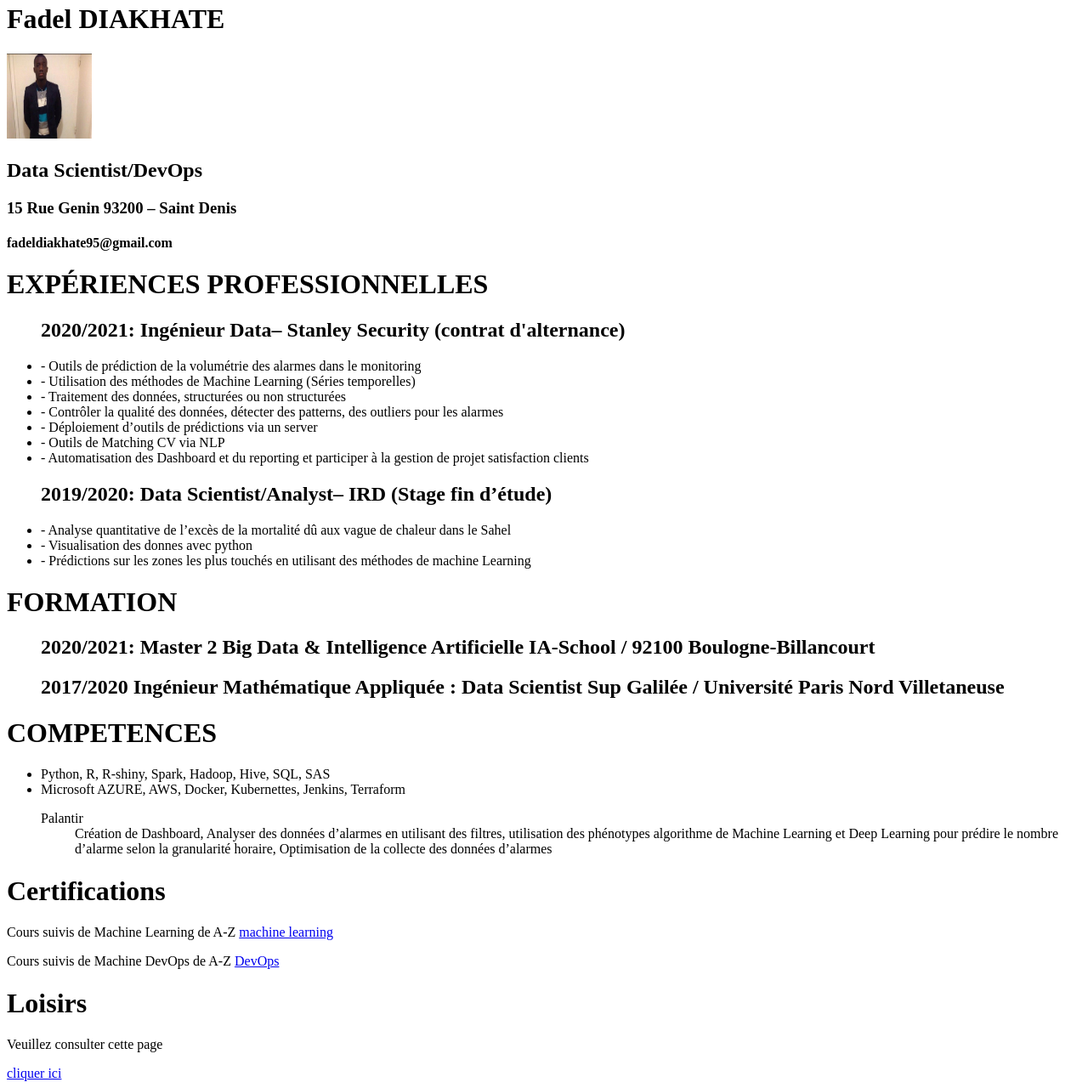
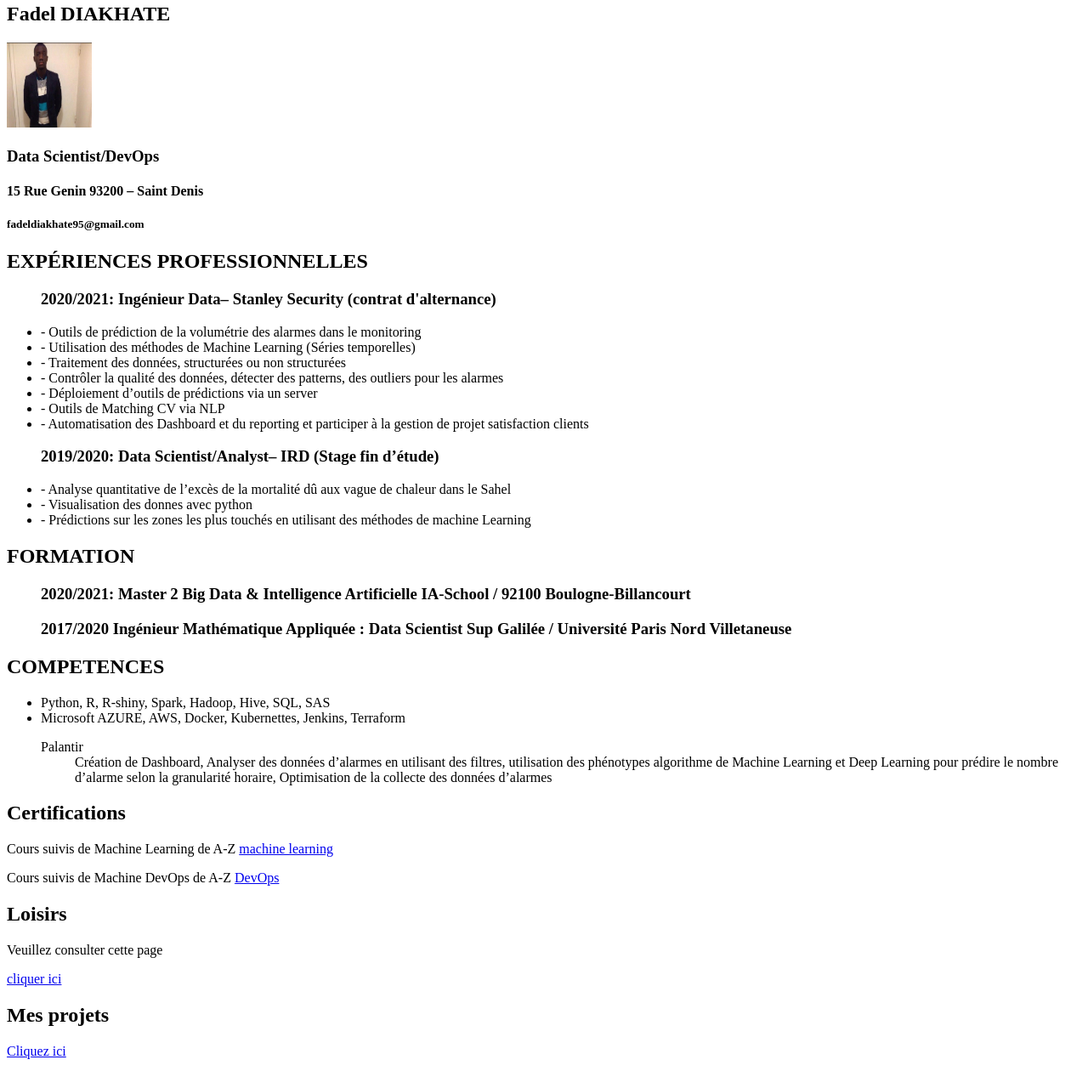
Before and after one commit to Fadel492/HTML-CV, a plain HTML site: page index.html in a window 1280 px wide. Shown: the part 17-1297 px from the top of the page at 85% size. After the commit the page ends 1271 px from the top, so only its background shows below. Drawn offline with Linux system fonts and the light colour scheme.

Commit message:
ajout readme+prjot

```diff
--- a/index.html
+++ b/index.html
@@ -8,18 +8,18 @@
 </head>
 <body>
     <div>
-        <h1>Fadel DIAKHATE</h1>
+        <h2>Fadel DIAKHATE</h2>
          <img src="./asset/fadel.jpeg" alt="photo CV" width="100" height="100">
-         <h2>Data Scientist/DevOps</h2>
-         <h3>15 Rue Genin 93200 – Saint Denis</h3>
-         <h4>fadeldiakhate95@gmail.com </h4>
+         <h3>Data Scientist/DevOps</h3>
+         <h4>15 Rue Genin 93200 – Saint Denis</h4>
+         <h5>fadeldiakhate95@gmail.com </h5>
 
     </div>
 
     <div>
-        <h1>EXPÉRIENCES PROFESSIONNELLES</h1>
+        <h2>EXPÉRIENCES PROFESSIONNELLES</h2>
         <ul>
-            <h2>2020/2021: Ingénieur Data– Stanley Security (contrat d'alternance)</h2>
+            <h3>2020/2021: Ingénieur Data– Stanley Security (contrat d'alternance)</h3>
             <li> - Outils de prédiction de la volumétrie des alarmes dans le monitoring</li>
             <li> - Utilisation des méthodes de Machine Learning (Séries temporelles)</li>
             <li> - Traitement des données, structurées ou non structurées</li>
@@ -29,28 +29,28 @@
             <li> - Automatisation des Dashboard et du reporting et participer à la gestion de projet satisfaction clients</li>
 
             </li>
-            <h2>2019/2020: Data Scientist/Analyst– IRD  (Stage fin d’étude)</h2>
+            <h3>2019/2020: Data Scientist/Analyst– IRD  (Stage fin d’étude)</h3>
             <li> - Analyse quantitative de l’excès de la mortalité dû aux vague de chaleur dans le Sahel</li>
             <li> - Visualisation des donnes avec python</li>
             <li> - Prédictions sur les zones les plus touchés en utilisant des méthodes de machine Learning</li>
         </ul>
     </div>
     <div>
-        <h1>FORMATION</h1>
+        <h2>FORMATION</h2>
         <ul>
-            <h2>2020/2021:	Master 2 Big Data & Intelligence Artificielle
+            <h3>2020/2021:	Master 2 Big Data & Intelligence Artificielle
                 IA-School / 92100 Boulogne-Billancourt
-                </h2>
+                </h3>
 
-            <h2>2017/2020 	Ingénieur Mathématique Appliquée : Data Scientist
+            <h3>2017/2020 	Ingénieur Mathématique Appliquée : Data Scientist
                 Sup Galilée / Université Paris Nord Villetaneuse
 
-                </h2>
+                </h3>
 
         </ul>
     </div>
     <div>
-        <h1>COMPETENCES</h1>
+        <h2>COMPETENCES</h2>
 
         <ul>
             <li>Python, R, R-shiny, Spark, Hadoop, Hive, SQL, SAS</li>
@@ -63,7 +63,7 @@
     </div>
 
     <div>
-        <h1>Certifications</h1>
+        <h2>Certifications</h2>
         <p>
             Cours suivis de Machine Learning de A-Z
             <a href=" https://udemy-certificate.s3.amazonaws.com/pdf/UC-00DIGM4N.pdf"> machine learning</a>
@@ -74,9 +74,13 @@
         </p>
     </div>
     <div>
-        <h1>Loisirs</h1>
+        <h2>Loisirs</h2>
         <p> Veuillez consulter cette page </p>
         <a href="./pages/loisir.html">cliquer ici</a>
     </div>
+    <div>
+        <h2>Mes projets</h2>
+        <a href="./pages/projets.html">Cliquez ici</a>
+    </div>
 </body>
 </html>
```
Also changed, not shown: pages/projets.html (added, +12 -0 lines), 1 other file.
